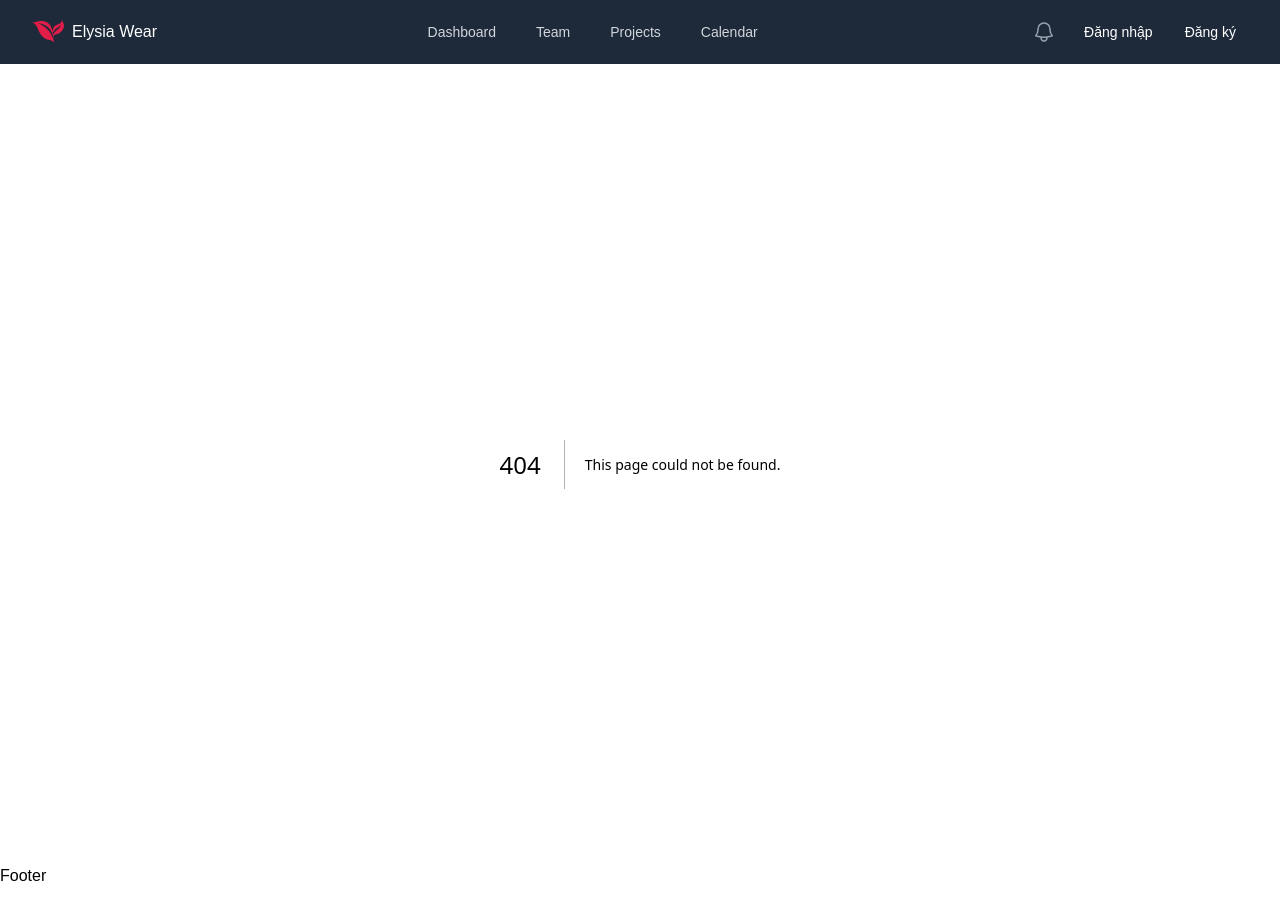
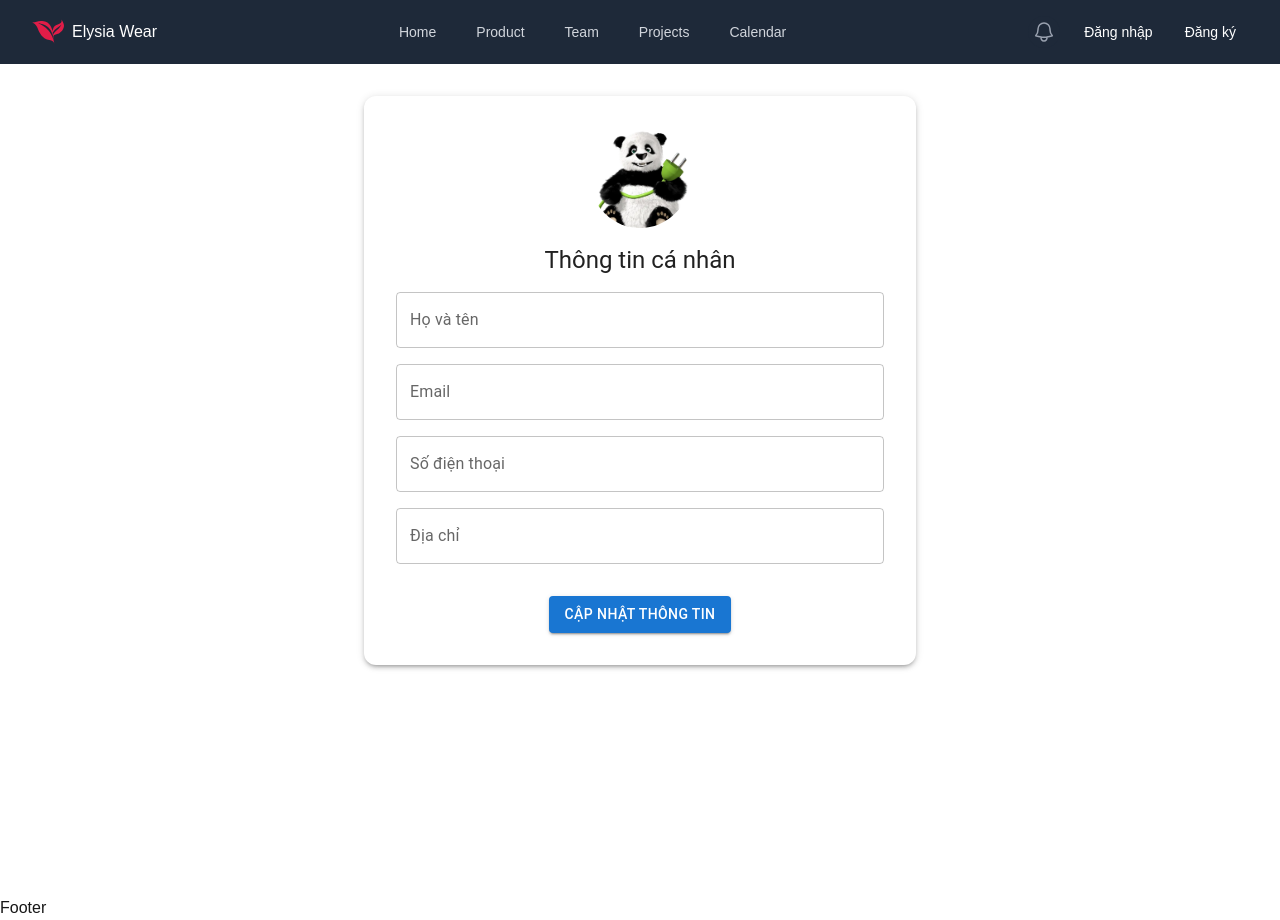
Before and after one commit to Chien-2003/font_end, a Next.js app: page /profile in a window 1280 px wide. Before the commit this address had no page. Before the commit the page ends 888 px from the top, so only its background shows below. Built offline with nearby package versions, Linux system fonts and the light colour scheme; no server answers.

Commit message:
call api login ,profileprofile

```diff
--- a/next.config.ts
+++ b/next.config.ts
@@ -1,7 +1,7 @@
 /** @type {import('next').NextConfig} */
 const nextConfig = {
   images: {
-    domains: ['images.unsplash.com', 'tailwindcss.com'],
+    domains: ['images.unsplash.com', 'tailwindcss.com','placehold.co'],
   },
 };
 
--- a/package.json
+++ b/package.json
@@ -9,6 +9,9 @@
     "lint": "next lint"
   },
   "dependencies": {
+    "@emotion/react": "^11.14.0",
+    "@emotion/styled": "^11.14.0",
+    "@mui/material": "^7.1.1",
     "clsx": "^2.1.1",
     "next": "15.3.3",
     "react": "^19.0.0",
--- a/src/app/layout.tsx
+++ b/src/app/layout.tsx
@@ -2,6 +2,7 @@ import type { Metadata } from "next";
 import "./globals.css";
 import Footer from "@/components/ui/Footer";
 import Navbar from "@/components/ui/Header";
+import { UserProvider } from "@/contexts/UserContext";
 
 export const metadata: Metadata = {
   title: "Hello | Nền tảng luyện viết IELTS với AI",
@@ -16,9 +17,11 @@ export default function RootLayout({
   return (
     <html lang="vi">
       <body className="bg-gray-50">
-        <Navbar />
-        <main className="min-h-screen">{children}</main>
-        <Footer />
+        <UserProvider>
+          <Navbar />
+          <main className="min-h-screen">{children}</main>
+          <Footer />
+        </UserProvider>
       </body>
     </html>
   );
--- /dev/null
+++ b/src/app/login/page.tsx
@@ -0,0 +1,81 @@
+"use client";
+
+import { useState } from "react";
+import { useRouter } from "next/navigation";
+import { showSuccess, showError } from "@/lib/swal";
+import { useUser } from "@/contexts/UserContext";
+
+export default function LoginPage() {
+  const router = useRouter();
+  const { fetchUser } = useUser();
+
+  const [email, setEmail] = useState("");
+  const [password, setPassword] = useState("");
+  const [isLoading, setIsLoading] = useState(false);
+
+  const handleLogin = async (e: React.FormEvent) => {
+    e.preventDefault();
+    setIsLoading(true);
+
+    try {
+      const res = await fetch("http://localhost:4000/auth/login", {
+        method: "POST",
+        headers: {
+          "Content-Type": "application/json",
+        },
+        body: JSON.stringify({ email, password }),
+      });
+
+      const data = await res.json();
+
+      if (!res.ok) {
+        showError(data.message || "Đăng nhập thất bại");
+        return;
+      }
+      localStorage.setItem("token", data.token);
+      await fetchUser();
+      await showSuccess(data.message || "Đăng nhập thành công");
+      router.push("/");
+    } catch (error) {
+      showError("Lỗi kết nối đến máy chủ");
+    } finally {
+      setIsLoading(false);
+    }
+  };
+  return (
+    <div className="flex flex-col items-center justify-center min-h-screen bg-gray-100 px-4">
+      <form
+        onSubmit={handleLogin}
+        className="bg-white p-6 rounded shadow-md w-full max-w-sm"
+      >
+        <h2 className="text-2xl font-semibold mb-4">Đăng nhập</h2>
+
+        <label className="block mb-2 text-sm">Email</label>
+        <input
+          type="email"
+          value={email}
+          onChange={(e) => setEmail(e.target.value)}
+          className="w-full px-3 py-2 border rounded mb-4"
+          required
+        />
+
+        <label className="block mb-2 text-sm">Mật khẩu</label>
+        <input
+          type="password"
+          value={password}
+          onChange={(e) => setPassword(e.target.value)}
+          className="w-full px-3 py-2 border rounded mb-4"
+          required
+        />
+
+        <button
+          type="submit"
+          disabled={isLoading}
+          className="w-full bg-blue-600 text-white py-2 rounded hover:bg-blue-700"
+        >
+          {isLoading ? "Đang xử lý..." : "Đăng nhập"}
+        </button>
+      </form>
+    </div>
+  );
+}
--- /dev/null
+++ b/src/app/profile/page.tsx
@@ -0,0 +1,106 @@
+"use client";
+
+import React, { useEffect, useState } from "react";
+import {
+  Container,
+  Typography,
+  Avatar,
+  TextField,
+  Paper,
+  Button,
+  Grid,
+} from "@mui/material";
+
+export default function PersonalInfoPage() {
+  const [profile, setProfile] = useState({
+    full_name: "",
+    email: "",
+    phone: "",
+    address: "",
+  });
+
+  useEffect(() => {
+    const fetchProfile = async () => {
+      try {
+        const res = await fetch("http://localhost:4000/profile/get-user", {
+          method: "GET",
+          headers: {
+            Authorization: `Bearer ${localStorage.getItem("token")}`,
+          },
+        });
+
+        const result = await res.json();
+        if (res.ok && result.data) {
+          setProfile({
+            full_name: result.data.full_name,
+            email: result.data.email,
+            phone: result.data.phone,
+            address: result.data.address,
+          });
+        }
+      } catch (err) {
+        console.error("Lỗi khi lấy thông tin người dùng:", err);
+      }
+    };
+
+    fetchProfile();
+  }, []);
+  return (
+    <Container maxWidth="sm" sx={{ mt: 4 }}>
+      <Paper elevation={3} sx={{ p: 4, borderRadius: 3 }}>
+        <Grid
+          gap={2}
+          justifyContent="center"
+          alignItems="center"
+          display="flex"
+          flexDirection="column"
+        >
+          <Grid sx={{ textAlign: "center" }}>
+            <Avatar
+              alt="User Avatar"
+              src="/image.webp"
+              sx={{ width: 100, height: 100, margin: "auto" }}
+            />
+            <Typography variant="h5" sx={{ mt: 2 }}>
+              {profile.full_name || "Thông tin cá nhân"}
+            </Typography>
+          </Grid>
+
+          <TextField
+            label="Họ và tên"
+            fullWidth
+            variant="outlined"
+            value={profile.full_name}
+          />
+
+          <TextField
+            label="Email"
+            fullWidth
+            variant="outlined"
+            value={profile.email}
+          />
+
+          <TextField
+            label="Số điện thoại"
+            fullWidth
+            variant="outlined"
+            value={profile.phone}
+          />
+
+          <TextField
+            label="Địa chỉ"
+            fullWidth
+            variant="outlined"
+            value={profile.address}
+          />
+
+          <Grid sx={{ textAlign: "center", mt: 2 }}>
+            <Button variant="contained" color="primary">
+              Cập nhật thông tin
+            </Button>
+          </Grid>
+        </Grid>
+      </Paper>
+    </Container>
+  );
+}
--- a/src/components/ui/Header.tsx
+++ b/src/components/ui/Header.tsx
@@ -6,6 +6,7 @@ import NavLinks from "./NavLinks";
 import UserMenu from "./UserMenu";
 import MobileMenu from "./MobileMenu";
 import Link from "next/link";
+
 
 export default function Navbar() {
   const [menuOpen, setMenuOpen] = useState(false);
--- a/src/components/ui/NavLinks.tsx
+++ b/src/components/ui/NavLinks.tsx
@@ -9,7 +9,8 @@ export default function NavLinks({ className = "" }: { className?: string }) {
   const pathname = usePathname();
 
   const links = [
-    { name: "Dashboard", href: "/" },
+    { name: "Home", href: "/" },
+    { name: "Product", href: "/products" },
     { name: "Team", href: "/team" },
     { name: "Projects", href: "/projects" },
     { name: "Calendar", href: "/calendar" },
--- a/src/components/ui/UserMenu.tsx
+++ b/src/components/ui/UserMenu.tsx
@@ -3,11 +3,12 @@
 import { useState, useEffect, useRef } from "react";
 import Image from "next/image";
 import Link from "next/link";
+import { useUser } from "@/contexts/UserContext";
 
 export default function UserMenu() {
   const [open, setOpen] = useState(false);
-  const [isLoggedIn, setIsLoggedIn] = useState(false); // 👈 Trạng thái đăng nhập
   const ref = useRef<HTMLDivElement>(null);
+  const { user, setUser } = useUser();
 
   useEffect(() => {
     function handleClickOutside(event: MouseEvent) {
@@ -19,13 +20,13 @@ export default function UserMenu() {
     return () => document.removeEventListener("mousedown", handleClickOutside);
   }, []);
 
-  // 🔁 Giả lập trạng thái login
-  useEffect(() => {
-    const token = localStorage.getItem("token");
-    setIsLoggedIn(!!token); // true nếu có token
-  }, []);
+  const handleLogout = () => {
+    localStorage.removeItem("token");
+    setUser(null);
+    window.location.href = "/";
+  };
 
-  if (!isLoggedIn) {
+  if (!user) {
     return (
       <div className="ml-3 flex space-x-2">
         <Link
@@ -49,11 +50,10 @@ export default function UserMenu() {
       <button
         type="button"
         onClick={() => setOpen((prev) => !prev)}
-        className="relative flex rounded-full bg-gray-800 text-sm focus:ring-2 focus:ring-white focus:ring-offset-2 focus:ring-offset-gray-800 focus:outline-none"
+        className="relative flex items-center space-x-2 rounded-full bg-gray-800 text-sm px-3 py-2 text-white hover:bg-gray-700"
         id="user-menu-button"
         aria-haspopup="true"
       >
-        <span className="sr-only">Open user menu</span>
         <Image
           className="size-8 rounded-full"
           src="/logo.svg"
@@ -61,7 +61,9 @@ export default function UserMenu() {
           width={32}
           height={32}
         />
+        <span>{user.full_name}</span>
       </button>
+
       {open && (
         <div
           className="absolute right-0 z-10 mt-2 w-48 origin-top-right rounded-md bg-white py-1 shadow-lg ring-1 ring-black/5"
@@ -69,23 +71,24 @@ export default function UserMenu() {
           aria-orientation="vertical"
           aria-labelledby="user-menu-button"
         >
-          <Link href="#" className="block px-4 py-2 text-sm text-gray-700">
-            Your Profile
-          </Link>
-          <Link href="#" className="block px-4 py-2 text-sm text-gray-700">
-            Settings
+          <Link
+            href="/profile"
+            className="block px-4 py-2 text-sm text-gray-700"
+          >
+            Thông tin cá nhân
           </Link>
           <Link
-            href="#"
-            onClick={() => {
-              localStorage.removeItem("token");
-              setIsLoggedIn(false);
-              setOpen(false);
-            }}
+            href="/settings"
             className="block px-4 py-2 text-sm text-gray-700"
           >
-            Sign out
+            Cài đặt
           </Link>
+          <button
+            onClick={handleLogout}
+            className="block w-full text-left px-4 py-2 text-sm text-gray-700"
+          >
+            Đăng xuất
+          </button>
         </div>
       )}
     </div>
--- /dev/null
+++ b/src/contexts/UserContext.tsx
@@ -0,0 +1,59 @@
+"use client";
+
+import React, { createContext, useContext, useEffect, useState, useCallback } from "react";
+
+interface User {
+  full_name: string;
+  email: string;
+}
+
+interface UserContextType {
+  user: User | null;
+  fetchUser: () => Promise<void>;
+  setUser: React.Dispatch<React.SetStateAction<User | null>>; // <-- Thêm dòng này
+}
+
+const UserContext = createContext<UserContextType | null>(null);
+
+export const useUser = () => {
+  const context = useContext(UserContext);
+  if (!context) throw new Error("useUser must be used within a UserProvider");
+  return context;
+};
+
+export const UserProvider = ({ children }: { children: React.ReactNode }) => {
+  const [user, setUser] = useState<User | null>(null);
+
+  const fetchUser = useCallback(async () => {
+    try {
+      const res = await fetch("http://localhost:4000/profile/get-user", {
+        headers: {
+          Authorization: `Bearer ${localStorage.getItem("token")}`,
+        },
+      });
+
+      const result = await res.json();
+      if (res.ok && result.data) {
+        setUser({
+          full_name: result.data.full_name,
+          email: result.data.email,
+        });
+      } else {
+        setUser(null);
+      }
+    } catch (error) {
+      console.error("Lỗi khi lấy thông tin user:", error);
+      setUser(null);
+    }
+  }, []);
+
+  useEffect(() => {
+    fetchUser();
+  }, [fetchUser]);
+
+  return (
+    <UserContext.Provider value={{ user, fetchUser, setUser }}>
+      {children}
+    </UserContext.Provider>
+  );
+};
--- /dev/null
+++ b/src/icon/index.tsx
@@ -0,0 +1,65 @@
+// icons.tsx
+export function GenderIcon() {
+  return (
+    <svg xmlns="http://www.w3.org/2000/svg" fill="none" stroke="currentColor" strokeWidth="2"
+      strokeLinecap="round" strokeLinejoin="round" className="w-5 h-5 text-gray-500" viewBox="0 0 24 24">
+      <circle cx="12" cy="12" r="10"></circle>
+      <path d="M16 12l-4 4-4-4"></path>
+      <path d="M12 8v8"></path>
+    </svg>
+  );
+}
+
+export function CalendarIcon() {
+  return (
+    <svg xmlns="http://www.w3.org/2000/svg" fill="none" stroke="currentColor" strokeWidth="2"
+      strokeLinecap="round" strokeLinejoin="round" className="w-5 h-5 text-gray-500" viewBox="0 0 24 24">
+      <rect x="3" y="4" width="18" height="18" rx="2" ry="2" />
+      <line x1="16" y1="2" x2="16" y2="6" />
+      <line x1="8" y1="2" x2="8" y2="6" />
+      <line x1="3" y1="10" x2="21" y2="10" />
+    </svg>
+  );
+}
+
+export function MailIcon() {
+  return (
+    <svg xmlns="http://www.w3.org/2000/svg" fill="none" stroke="currentColor" strokeWidth="2"
+      strokeLinecap="round" strokeLinejoin="round" className="w-6 h-6 text-pink-600" viewBox="0 0 24 24">
+      <rect width="20" height="16" x="2" y="4" rx="2" ry="2"></rect>
+      <path d="M22 7 13.03 12.71C10.7 13.15 9 12.35 9 12.35L2 7"></path>
+    </svg>
+  );
+}
+
+export function MapPinIcon() {
+  return (
+    <svg xmlns="http://www.w3.org/2000/svg" fill="none" stroke="currentColor" strokeWidth="2"
+      strokeLinecap="round" strokeLinejoin="round" className="w-6 h-6 text-gray-600" viewBox="0 0 24 24">
+      <path d="M12 12a10 10 0 1 0 0-20a10 10 0 0 0 0 20z" />
+      <circle cx="12" cy="10" r="3" />
+      <path d="M12 21.7C17 17 22 13.5 22 10A10 10 0 0 0 12 0c-5.5 0-10 4.5-10 10 0 3.5 5 7 10 11.7z" />
+    </svg>
+  );
+}
+
+export function InstagramIcon() {
+  return (
+    <svg xmlns="http://www.w3.org/2000/svg" fill="none" stroke="currentColor" strokeWidth="2"
+      strokeLinecap="round" strokeLinejoin="round" className="w-6 h-6 text-pink-600" viewBox="0 0 24 24">
+      <rect x="2" y="2" width="20" height="20" rx="5" ry="5" />
+      <path d="M16 11.37A4 4 0 1 1 12.63 8 4 4 0 0 1 16 11.37z" />
+      <line x1="17.5" y1="6.5" x2="17.51" y2="6.5" />
+    </svg>
+  );
+}
+
+export function PinterestIcon() {
+  return (
+    <svg xmlns="http://www.w3.org/2000/svg" fill="none" stroke="currentColor" strokeWidth="2"
+      strokeLinecap="round" strokeLinejoin="round" className="w-6 h-6 text-pink-600" viewBox="0 0 24 24">
+      <path d="M12 0c-6.627 0-12 5.373-12 12s5.373 12 12 12c5.845 0 10.74-4.148 11.758-9.618-.088-.853-.298-1.688-.592-2.483C22.61 5.922 17.373 0 12 0zm0 19c-3.866 0-7-3.134-7-7s3.134-7 7-7 7 3.134 7 7-3.134 7-7 7z" />
+      <circle cx="12" cy="12" r="3" />
+    </svg>
+  );
+}
```
Also changed, not shown: 1 other file (tests, documents, lock files or other folders).
